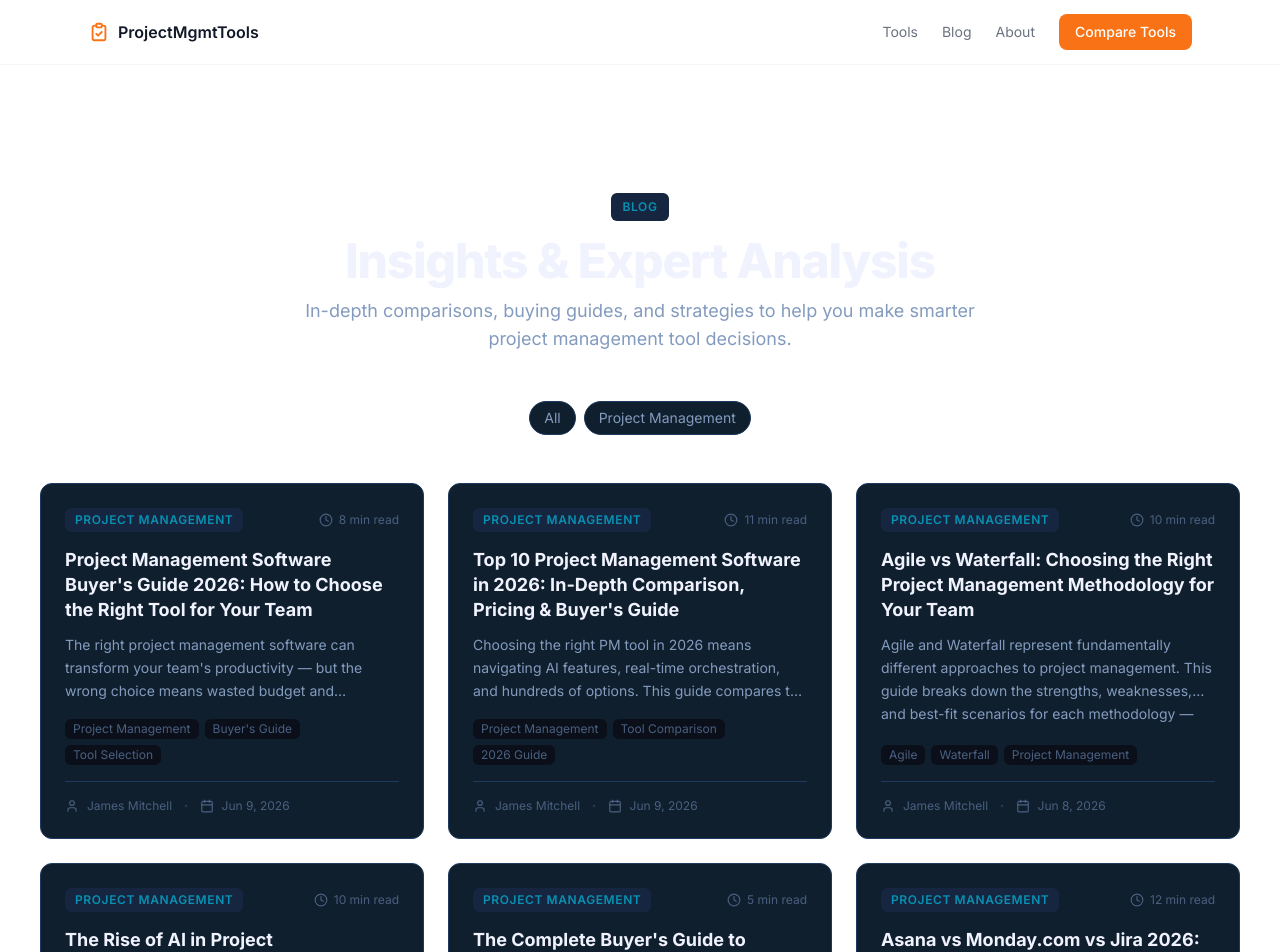
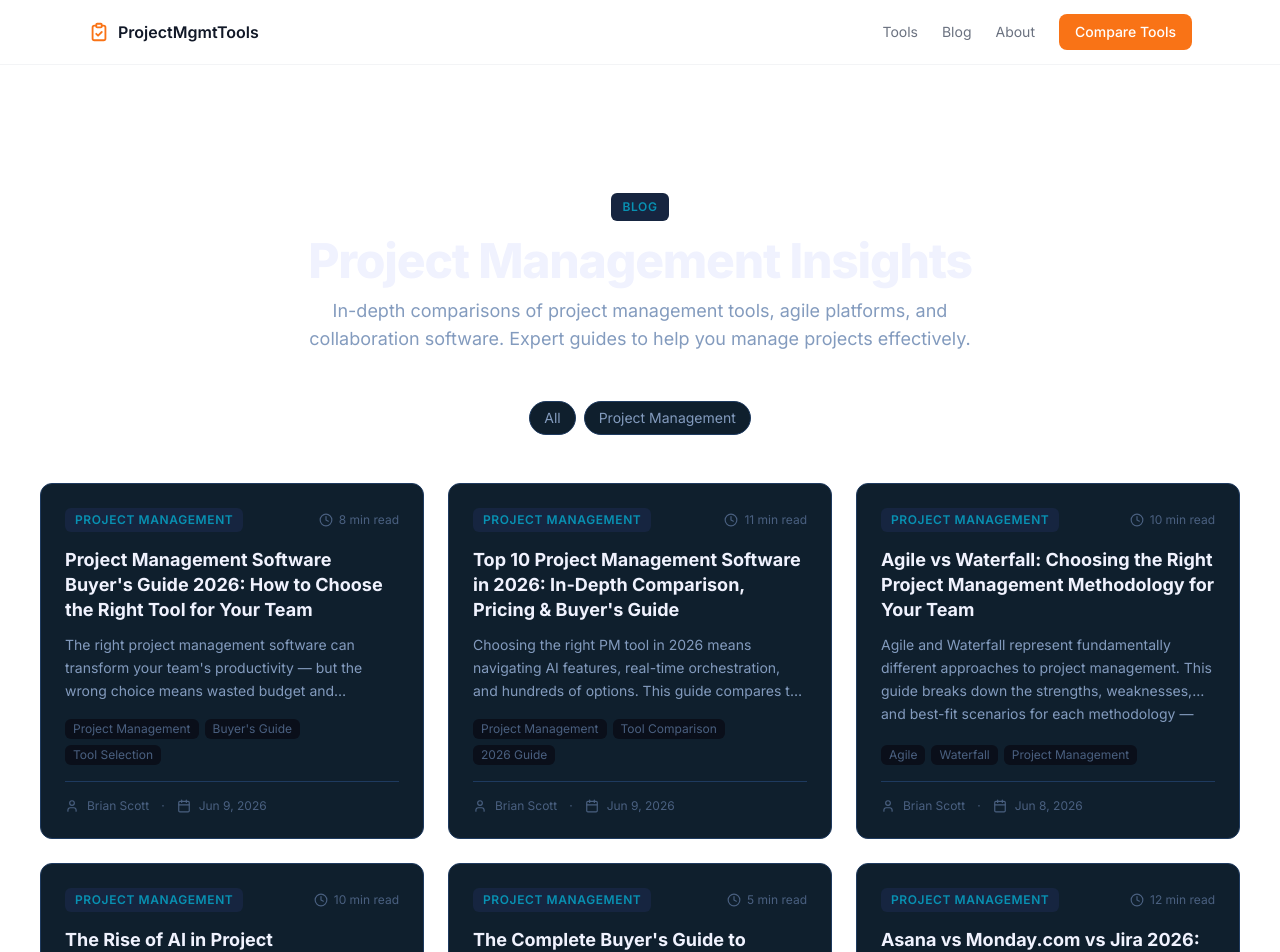
Before and after one commit to longfeixiang7650-dotcom/projectmgmtools, a Next.js app: page /blog in a window 1280 px wide. Shown: the top 952 px of the page. Built offline with nearby package versions, Linux system fonts and the light colour scheme.

Commit message:
fix: customize blog titles, authors, and declarations

```diff
--- a/app/blog/[slug]/page.tsx
+++ b/app/blog/[slug]/page.tsx
@@ -272,7 +272,7 @@ export default async function BlogPostPage({
                     <p className="font-bold text-[#F0F2FE]">{post.author}</p>
                     <p className="text-sm text-[#839BBE]">{post.authorRole}</p>
                     <p className="text-xs text-[#4A6080] mt-2">
-                      All reviews and comparisons are based on verified data from G2, Capterra, TrustRadius, and other trusted sources.
+                      Projectmgmtools-hub independently researches and verifies all product data. Ratings sourced from G2, Capterra, and other trusted review platforms.
                     </p>
                   </div>
                 </div>
--- a/app/blog/page.tsx
+++ b/app/blog/page.tsx
@@ -26,12 +26,11 @@ export default function BlogPage() {
             Blog
           </span>
           <h1 className="text-3xl md:text-5xl font-extrabold text-[#F0F2FE] tracking-tight mb-3">
-            Insights &{" "}
-            <span className="text-gradient">Expert Analysis</span>
+            Project Management{" "}
+            <span className="text-gradient">Insights</span>
           </h1>
           <p className="text-lg text-[#839BBE] max-w-2xl mx-auto">
-            In-depth comparisons, buying guides, and strategies to help you make
-            smarter project management tool decisions.
+            In-depth comparisons of project management tools, agile platforms, and collaboration software. Expert guides to help you manage projects effectively.
           </p>
         </div>
 
--- a/app/data/blog-posts.ts
+++ b/app/data/blog-posts.ts
@@ -75,7 +75,7 @@ Also: negotiate contract terms *before* signing. Demand clear exit clauses, data
 ## Conclusion
 
 In 2026, the best project management tool isn't the most powerful—it's the one your team uses *consistently*, without friction or workarounds. Resist the allure of AI-powered 'smart suggestions' if your team struggles with basic status updates. Focus first on workflow fidelity, permission control, and sustainable TCO. Pilot rigorously—not with hypotheticals, but with live data and real roles. And remember: no tool replaces clear goals, empowered leads, or psychological safety. The right software amplifies those. Everything else is just overhead.`,
-    author: "James Mitchell",
+    author: "Brian Scott",
     authorRole: "Project Management & Workflow Analyst",
     date: "2026-06-07",
     category: "Project Management",
@@ -297,7 +297,7 @@ Monday.com has the strongest mobile experience (rated 4.3/5 on app stores), foll
 Yes, but migration is non-trivial. All three platforms offer CSV and API-based import/export. Third-party tools like Unito and Zapier can help maintain sync during transitions. Expect 2-4 weeks for a full team migration and another 2-4 weeks for full adoption of the new tool.
 
 *Sources: G2 Project Management Grid Reports (Spring 2026), Capterra Project Management Reviews (2026), TrustRadius Verified Reviews (2026), official vendor pricing pages (accessed June 2026). All ratings and statistics reflect user experiences as of June 2026.*`,
-    author: "James Mitchell",
+    author: "Brian Scott",
     authorRole: "Project Management & Workflow Analyst",
     date: "2026-06-07",
     category: "Project Management",
@@ -458,7 +458,7 @@ Cloud (SaaS) is recommended for most teams — lower upfront cost, automatic upd
 Selecting the right project management software in 2026 comes down to honest self-assessment of your team's workflows, adoption readiness, and budget constraints. Start with your requirements, not the latest demo. Use the categories and criteria framework above to filter options systematically. And always run a structured pilot before committing — 14 days with real projects and real team members is worth more than any vendor pitch deck or analyst report.
 
 *Sources: Gartner Magic Quadrant for Project and Portfolio Management (2026), Forrester Wave for Agile PM Tools (2026), G2 Project Management Grid Reports (Spring 2026), Capterra Project Management Reviews (2026).*`,
-    author: "James Mitchell",
+    author: "Brian Scott",
     authorRole: "Project Management & Workflow Analyst",
     date: "2026-06-09",
     category: "Project Management",
@@ -659,7 +659,7 @@ Don't let the Agile vs Waterfall debate become a religious war. The right method
 As project management expert Mike Griffiths said: "Methodologies are tools, not dogmas. The best teams know when to use a hammer and when to use a screwdriver."
 
 *Sources: PMI's Pulse of the Profession (2026), State of Agile Report (2025), VersionOne 16th Annual State of Agile Survey, Gartner Hype Cycle for PPM (2026), Forrester Agile Delivery Services Landscape (2026).*`,
-    author: "James Mitchell",
+    author: "Brian Scott",
     authorRole: "Project Management & Workflow Analyst",
     date: "2026-06-08",
     category: "Project Management",
@@ -725,7 +725,7 @@ Three essentials: clean historical data (6+ months structured), cross-functional
 
 AI in project management in 2026 is about doing better with clarity. Intelligent automation removes noise, surfaces truth, and amplifies human judgment. The most successful teams align AI capabilities with their unique culture, constraints, and values — choosing tools that augment people, not obscure accountability. The future is augmented, empathetic, and relentlessly adaptive.
 `,
-    author: "James Mitchell",
+    author: "Brian Scott",
     authorRole: "Project Management and Workflow Analyst",
     date: "2026-06-08",
     category: "Project Management",
@@ -785,7 +785,7 @@ Absolutely—and increasingly, teams do. 41% of Airtable’s active users now ma
 
 ## Conclusion
 There’s no universal winner—but if you’re choosing *today*, match your team’s DNA: Jira for engineering rigor, ClickUp for all-in-one ambition, Trello for lean speed, and Smartsheet for enterprise control. Your workflow—not the vendor’s marketing—should drive the decision.`,
-    author: "James Mitchell",
+    author: "Brian Scott",
     authorRole: "Project Management & Workflow Analyst",
     date: "2026-06-09",
     category: "Project Management",
```
